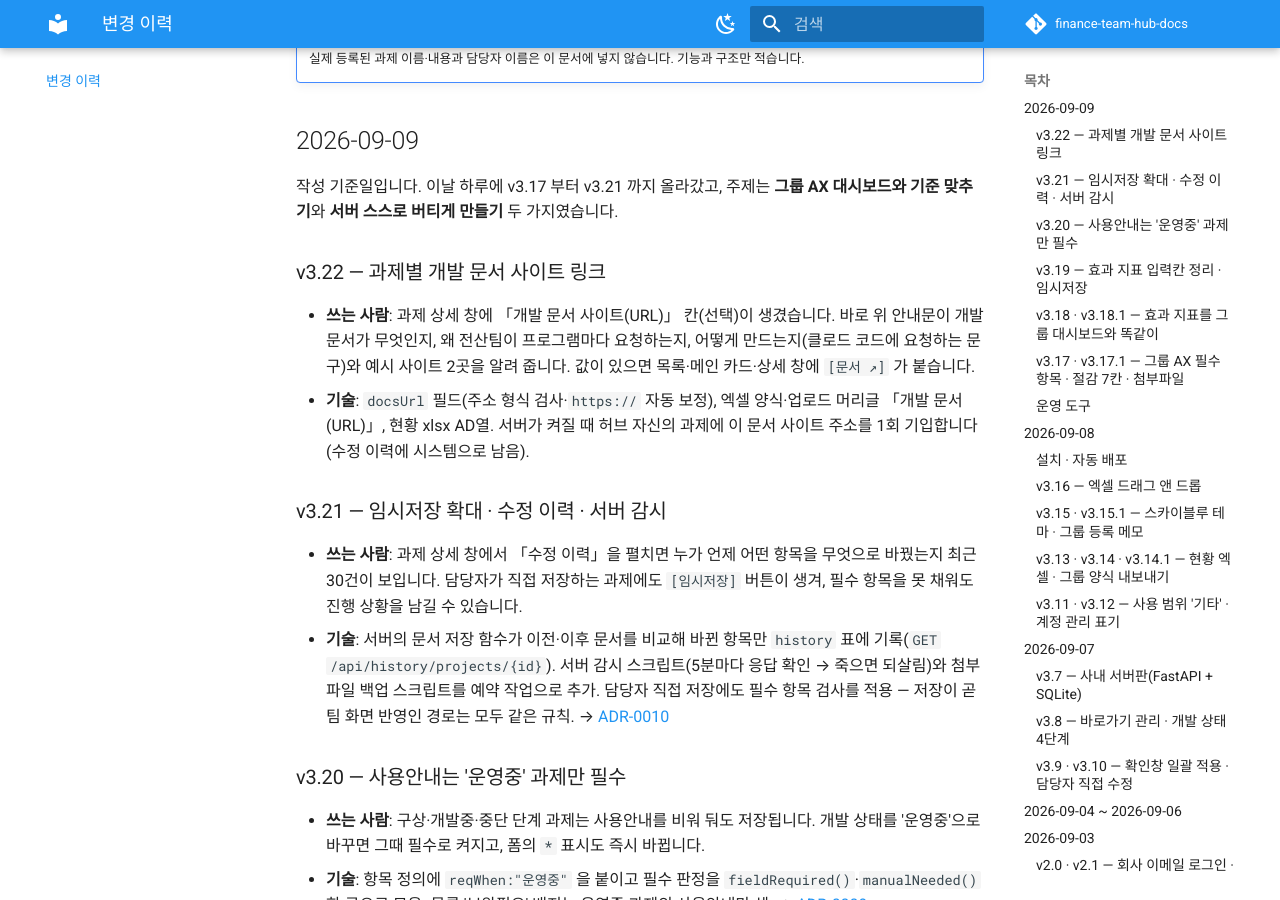
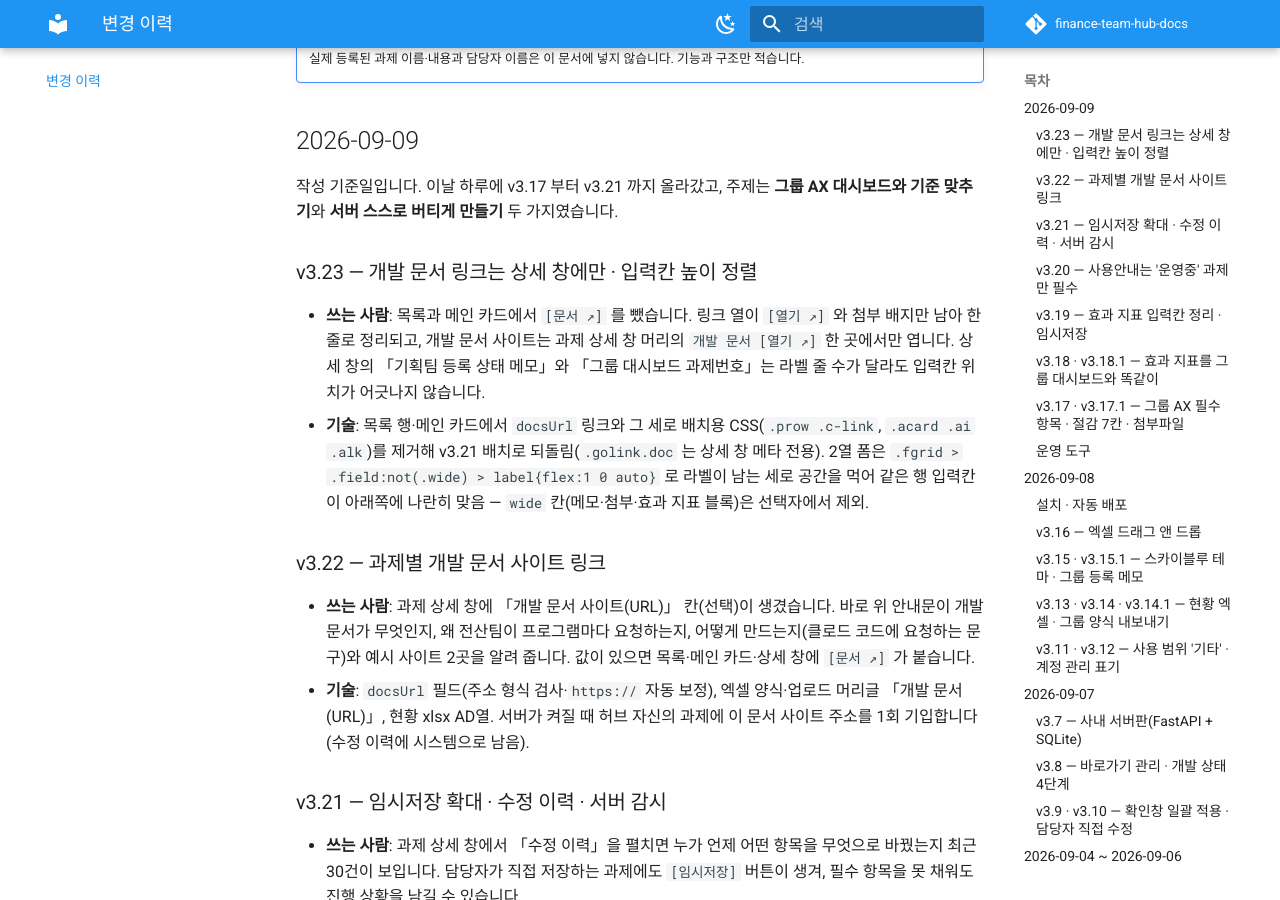
Before and after one commit to SinokorOfficial/finance-team-hub-docs, an MkDocs documentation site: the page built from docs/changelog.md, in a window 1280 px wide and 900 px high, scrolled down 367 px. Built offline with MkDocs 1.6.1 and Material for MkDocs 9.7.7, drawn with Linux system fonts in a browser that asks for light colours; comment, search, counter and statistics services are not loaded.

Commit message:
v3.23 반영 — 개발 문서 링크는 상세 창에만, 2열 입력칸 높이 정렬
Co-Authored-By: Claude Fable 5.1 <noreply@anthropic.com>

```diff
--- a/docs/changelog.md
+++ b/docs/changelog.md
@@ -10,6 +10,11 @@
 ## 2026-09-09
 
 작성 기준일입니다. 이날 하루에 v3.17 부터 v3.21 까지 올라갔고, 주제는 **그룹 AX 대시보드와 기준 맞추기**와 **서버 스스로 버티게 만들기** 두 가지였습니다.
+
+### v3.23 — 개발 문서 링크는 상세 창에만 · 입력칸 높이 정렬
+
+- **쓰는 사람**: 목록과 메인 카드에서 `[문서 ↗]` 를 뺐습니다. 링크 열이 `[열기 ↗]` 와 첨부 배지만 남아 한 줄로 정리되고, 개발 문서 사이트는 과제 상세 창 머리의 `개발 문서 [열기 ↗]` 한 곳에서만 엽니다. 상세 창의 「기획팀 등록 상태 메모」와 「그룹 대시보드 과제번호」는 라벨 줄 수가 달라도 입력칸 위치가 어긋나지 않습니다.
+- **기술**: 목록 행·메인 카드에서 `docsUrl` 링크와 그 세로 배치용 CSS(`.prow .c-link`, `.acard .ai .alk`)를 제거해 v3.21 배치로 되돌림(`.golink.doc` 는 상세 창 메타 전용). 2열 폼은 `.fgrid > .field:not(.wide) > label{flex:1 0 auto}` 로 라벨이 남는 세로 공간을 먹어 같은 행 입력칸이 아래쪽에 나란히 맞음 — `wide` 칸(메모·첨부·효과 지표 블록)은 선택자에서 제외.
 
 ### v3.22 — 과제별 개발 문서 사이트 링크
 
--- a/docs/data-model.md
+++ b/docs/data-model.md
@@ -98,7 +98,7 @@ Artifact판에서 쓰던 컬렉션 구성과 **1:1로 같습니다**.
 | `errSave` | 오류 절감 | 선택 `있음 / 없음` | |
 | `manual` | 사용안내(매뉴얼) | 여러 줄 글 | 개발 상태가 `운영중`일 때만 ● |
 | `url` | 링크(URL) | 한 줄 글. 주소 형식만 저장(앞에 `https://`를 자동으로 붙여 줍니다) | |
-| `docsUrl` | 개발 문서 사이트(URL) | 선택. 그 과제의 개발 문서(MkDocs 공개 사이트) 주소. 편집 폼에 "개발 문서 사이트란?" 안내문이 함께 있고, 목록·메인 카드·상세 창에서 `[문서 ↗]`로 열림 (v3.22) | |
+| `docsUrl` | 개발 문서 사이트(URL) | 선택. 그 과제의 개발 문서(MkDocs 공개 사이트) 주소. 편집 폼에 "개발 문서 사이트란?" 안내문이 함께 있고, 상세 창 머리(`.mmeta`)에서 `[열기 ↗]`로 열림 (v3.22, v3.23에서 목록·메인 카드 노출은 빼고 상세만 남김) | |
 | `files` | 첨부파일 | 배열 `[{id, name, size, by, at}]` — 사내 서버판에서만 올릴 수 있습니다 | |
 | `toPlanning` | ★ 기획팀 전달 대상 | 참/거짓 — 켜면 승인 절차 대상이 됩니다 | |
 | `planningNote` | 기획팀 등록 상태 메모 | 한 줄 글 | |
--- a/docs/features.md
+++ b/docs/features.md
@@ -27,7 +27,7 @@
 
 - **머리(`.ahead`)** — 영역 이름·과제 수·설명. 누르면 프로젝트 탭으로 이동하며 그 영역만 필터됩니다.
 - **상태 배지(`.adots`)** — 상태별 건수(`STATUS_VIEW` 순서, 0건은 생략).
-- **과제 행(`.ai`)** — 왼쪽 막대(`.sq`)가 상태 색, 과제명을 누르면 상세 창. `url` 이 있으면 `[열기 ↗]`, 개발 문서 사이트(`docsUrl`)가 있으면 `[문서 ↗]` 로 새 탭.
+- **과제 행(`.ai`)** — 왼쪽 막대(`.sq`)가 상태 색, 과제명을 누르면 상세 창. `url` 이 있으면 `[열기 ↗]` 로 새 탭. 개발 문서 사이트(`docsUrl`)는 상세 화면에서만 열립니다(v3.23).
 - **더보기** — 카드당 기본 5건(`HOME_MAX`), 나머지는 `[더보기 ▾ (+n)]`(펼친 영역은 `homeExpanded`).
 - **바로가기(`.alinks`)** — 팀이 자주 여는 외부 시스템·문서 링크.
 
@@ -83,7 +83,7 @@
 
 ### 상세 창 — A절 · B절
 
-목록의 행을 누르면 상세 창(`openModal`)이 열립니다. 위쪽에 등록자·등록일·담당자(계정)·최근 수정·승인 이력·그룹 과제번호가 `.mmeta` 로 나오고, 그 아래 입력 항목이 두 절로 갈립니다.
+목록의 행을 누르면 상세 창(`openModal`)이 열립니다. 위쪽에 등록자·등록일·담당자(계정)·최근 수정·승인 이력·그룹 과제번호·개발 문서(`docsUrl` 이 있으면 `[열기 ↗]`)가 `.mmeta` 로 나오고, 그 아래 입력 항목이 두 절로 갈립니다.
 
 - **A · 그룹 대시보드(기획팀) 등록 항목** — 과제명, 담당자, 담당자 계정, 카테고리, 시작일/목표 완료일, 현재 업무 방식, AI 활용 목표, 기대효과, 효과 지표 블록, 사용안내(매뉴얼), 링크, 첨부파일, ★ 기획팀 전달 대상, 등록 상태 메모, 그룹 과제번호.
 - **B · 자금팀 내부 관리 항목** — 업무 영역, 메인 화면 숨김, 항목 구분, 개발 상태, 서버 위치, 사용 범위, 실행 주기·시점, 로그인 절차 유무, 비고.
```
